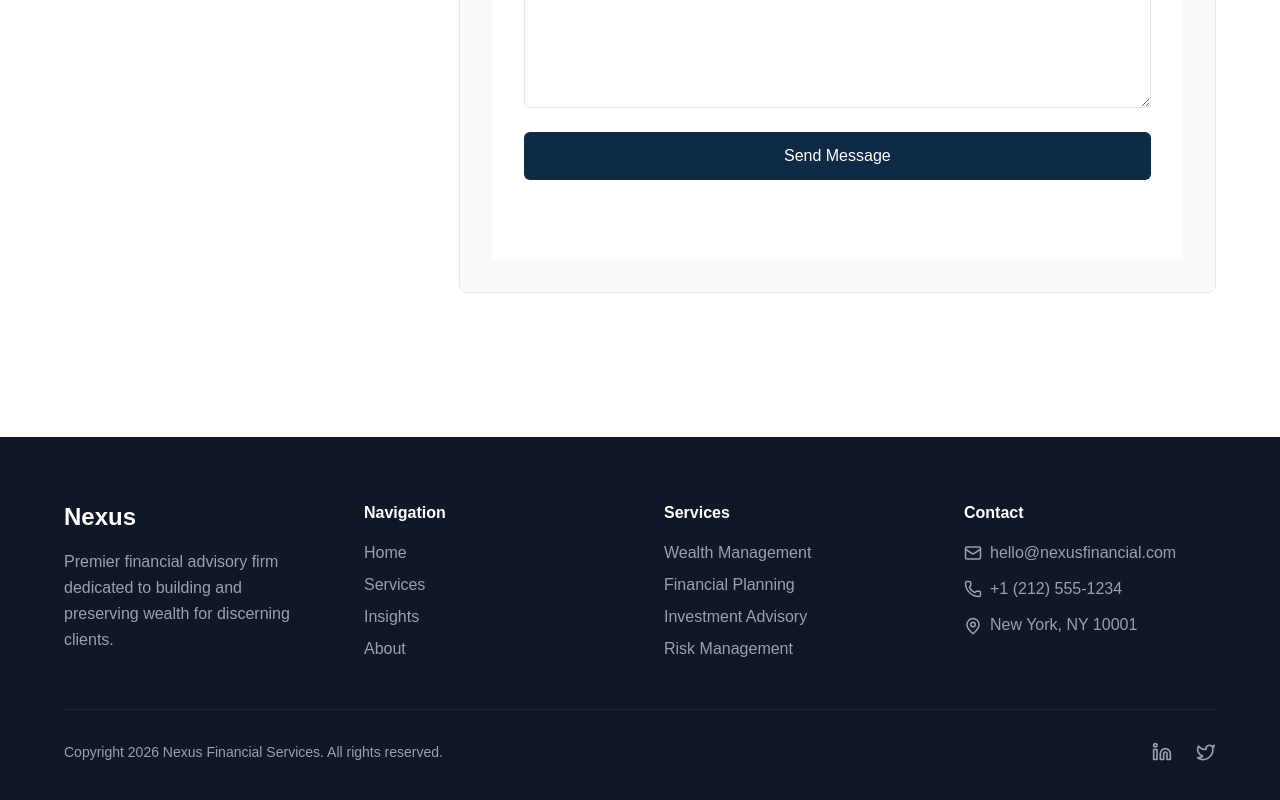
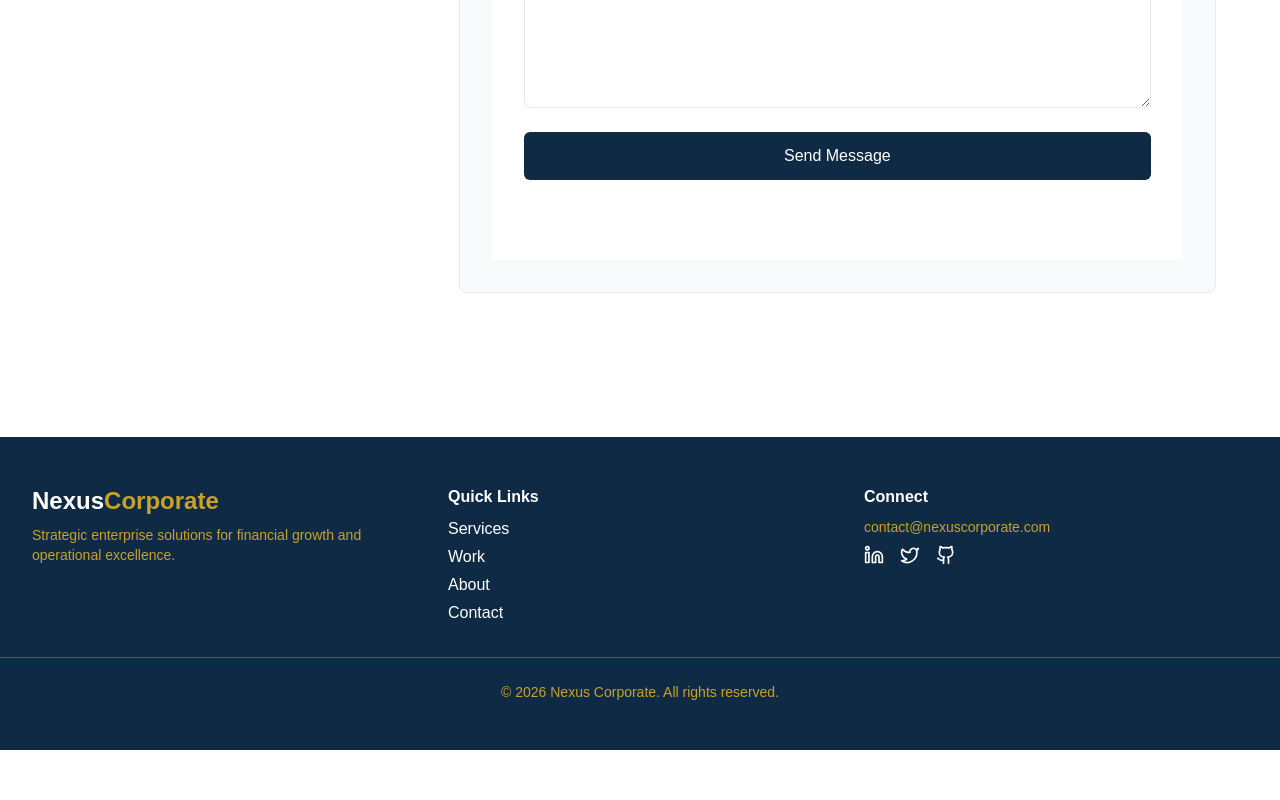
Before and after one commit to primyst/nexus, a Next.js app in the folder my-app/: page /contact in a window 1280 px wide. Shown: the part 844-1644 px from the top of the page. After the commit the page ends 1594 px from the top, so only its background shows below. Built offline with nearby package versions, Linux system fonts and the light colour scheme.

Commit message:
Update Footer.tsx

```diff
--- a/my-app/components/Footer.tsx
+++ b/my-app/components/Footer.tsx
@@ -1,126 +1,69 @@
+import React from 'react';
 import Link from 'next/link';
-import { Mail, Phone, MapPin, Linkedin, Twitter } from 'lucide-react';
+import { Linkedin, Twitter, Github } from 'lucide-react';
 
-export default function Footer() {
-  const currentYear = new Date().getFullYear();
-
+const Footer: React.FC = () => {
   return (
-    <footer className="bg-gray-900 text-white py-16 px-6">
-      <div className="max-w-6xl mx-auto">
-        <div className="grid md:grid-cols-4 gap-12 mb-12">
+    <footer className="bg-[#0F2A44] text-white py-12">
+      <div className="mx-auto max-w-7xl px-4 sm:px-6 lg:px-8 grid grid-cols-1 md:grid-cols-3 gap-8">
         {/* Brand */}
-          <div className="space-y-4">
-            <h3 className="text-2xl font-bold text-white">Nexus</h3>
-            <p className="text-gray-400 leading-relaxed">
-              Premier financial advisory firm dedicated to building and preserving wealth for discerning clients.
+        <div className="flex flex-col gap-2">
+          <h3 className="text-2xl font-bold">Nexus<span className="text-[#C9A227]">Corporate</span></h3>
+          <p className="text-[#C9A227] text-sm">
+            Strategic enterprise solutions for financial growth and operational excellence.
           </p>
         </div>
 
         {/* Quick Links */}
         <div>
-            <h4 className="font-semibold mb-4 text-white">Navigation</h4>
-            <ul className="space-y-2 text-gray-400">
+          <h4 className="font-semibold mb-2">Quick Links</h4>
+          <ul className="space-y-1">
             <li>
-                <Link href="/" className="hover:text-white transition-smooth">
-                  Home
-                </Link>
-              </li>
-              <li>
-                <Link href="/services" className="hover:text-white transition-smooth">
+              <Link href="/services" className="hover:text-[#C9A227] transition">
                 Services
               </Link>
             </li>
             <li>
-                <Link href="/insights" className="hover:text-white transition-smooth">
-                  Insights
+              <Link href="/work" className="hover:text-[#C9A227] transition">
+                Work
               </Link>
             </li>
             <li>
-                <Link href="/about" className="hover:text-white transition-smooth">
+              <Link href="/about" className="hover:text-[#C9A227] transition">
                 About
+              </Link>
+            </li>
+            <li>
+              <Link href="/contact" className="hover:text-[#C9A227] transition">
+                Contact
               </Link>
             </li>
           </ul>
         </div>
 
-          {/* Services */}
+        {/* Contact & Social */}
         <div>
-            <h4 className="font-semibold mb-4 text-white">Services</h4>
-            <ul className="space-y-2 text-gray-400">
-              <li>
-                <Link href="/services" className="hover:text-white transition-smooth">
-                  Wealth Management
-                </Link>
-              </li>
-              <li>
-                <Link href="/services" className="hover:text-white transition-smooth">
-                  Financial Planning
-                </Link>
-              </li>
-              <li>
-                <Link href="/services" className="hover:text-white transition-smooth">
-                  Investment Advisory
-                </Link>
-              </li>
-              <li>
-                <Link href="/services" className="hover:text-white transition-smooth">
-                  Risk Management
-                </Link>
-              </li>
-            </ul>
-          </div>
-
-          {/* Contact */}
-          <div>
-            <h4 className="font-semibold mb-4 text-white">Contact</h4>
-            <ul className="space-y-3 text-gray-400">
-              <li className="flex items-center gap-2">
-                <Mail size={18} />
-                <a href="mailto:hello@nexusfinancial.com" className="hover:text-white transition-smooth">
-                  hello@nexusfinancial.com
-                </a>
-              </li>
-              <li className="flex items-center gap-2">
-                <Phone size={18} />
-                <a href="tel:+12125551234" className="hover:text-white transition-smooth">
-                  +1 (212) 555-1234
-                </a>
-              </li>
-              <li className="flex items-start gap-2">
-                <MapPin size={18} className="mt-1" />
-                <span>New York, NY 10001</span>
-              </li>
-            </ul>
-          </div>
-        </div>
-
-        {/* Divider */}
-        <div className="border-t border-gray-800 py-8">
-          <div className="flex flex-col md:flex-row justify-between items-center gap-6">
-            <p className="text-gray-400 text-sm">
-              Copyright {currentYear} Nexus Financial Services. All rights reserved.
-            </p>
-
-            {/* Social Links */}
-            <div className="flex gap-6">
-              <a
-                href="#"
-                className="text-gray-400 hover:text-white transition-smooth"
-                aria-label="LinkedIn"
-              >
+          <h4 className="font-semibold mb-2">Connect</h4>
+          <p className="text-[#C9A227] text-sm mb-2">contact@nexuscorporate.com</p>
+          <div className="flex gap-4 mt-2">
+            <a href="#" aria-label="LinkedIn" className="hover:text-[#C9A227]">
               <Linkedin size={20} />
             </a>
-              <a
-                href="#"
-                className="text-gray-400 hover:text-white transition-smooth"
-                aria-label="Twitter"
-              >
+            <a href="#" aria-label="Twitter" className="hover:text-[#C9A227]">
               <Twitter size={20} />
+            </a>
+            <a href="#" aria-label="GitHub" className="hover:text-[#C9A227]">
+              <Github size={20} />
             </a>
           </div>
         </div>
       </div>
+
+      <div className="mt-8 border-t border-[#1E6F5C] pt-6 text-center text-sm text-[#C9A227]">
+        &copy; {new Date().getFullYear()} Nexus Corporate. All rights reserved.
       </div>
     </footer>
   );
-}
+};
+
+export default Footer;
```
Lines whose indentation alone changed are shown as unchanged.
